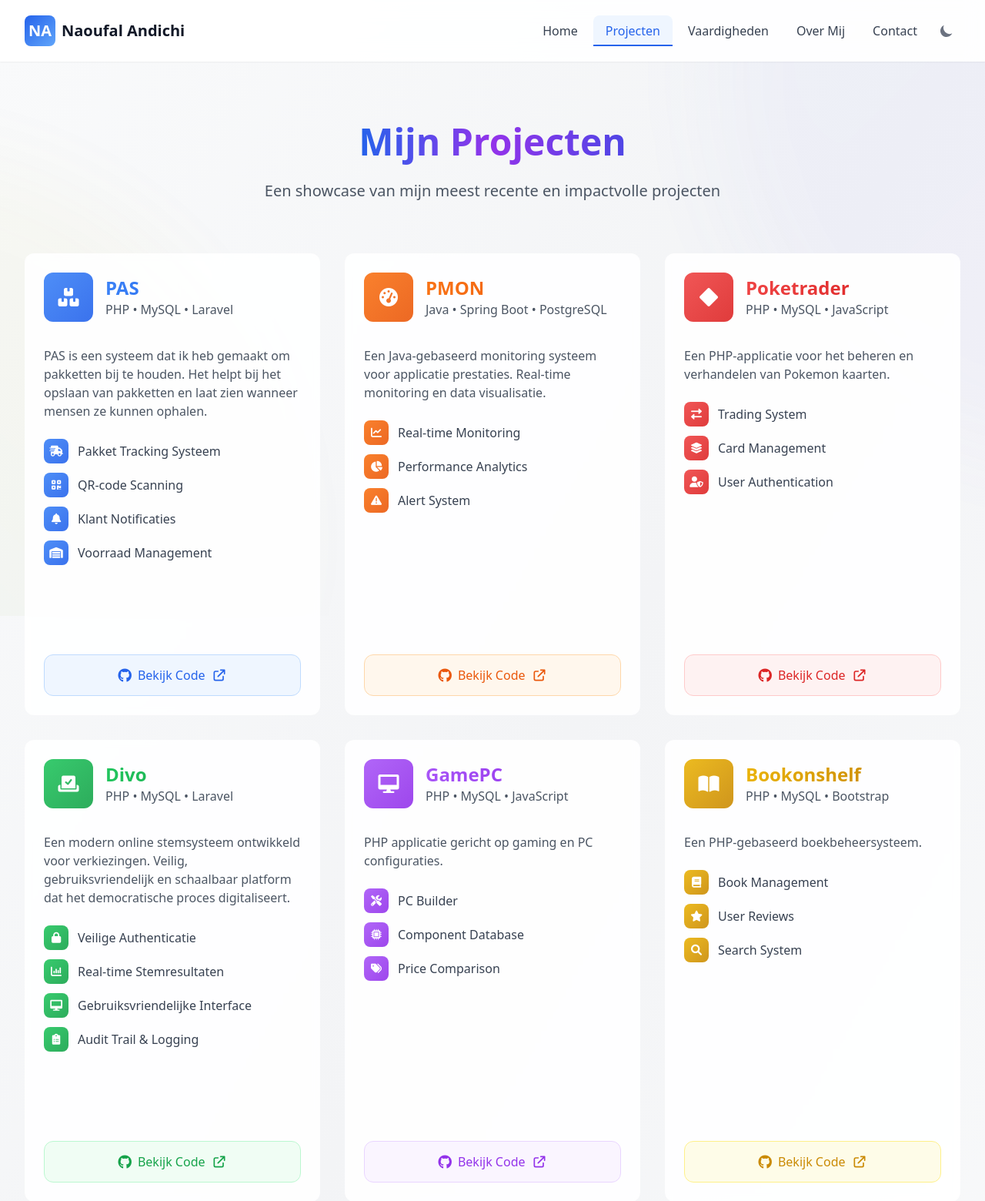
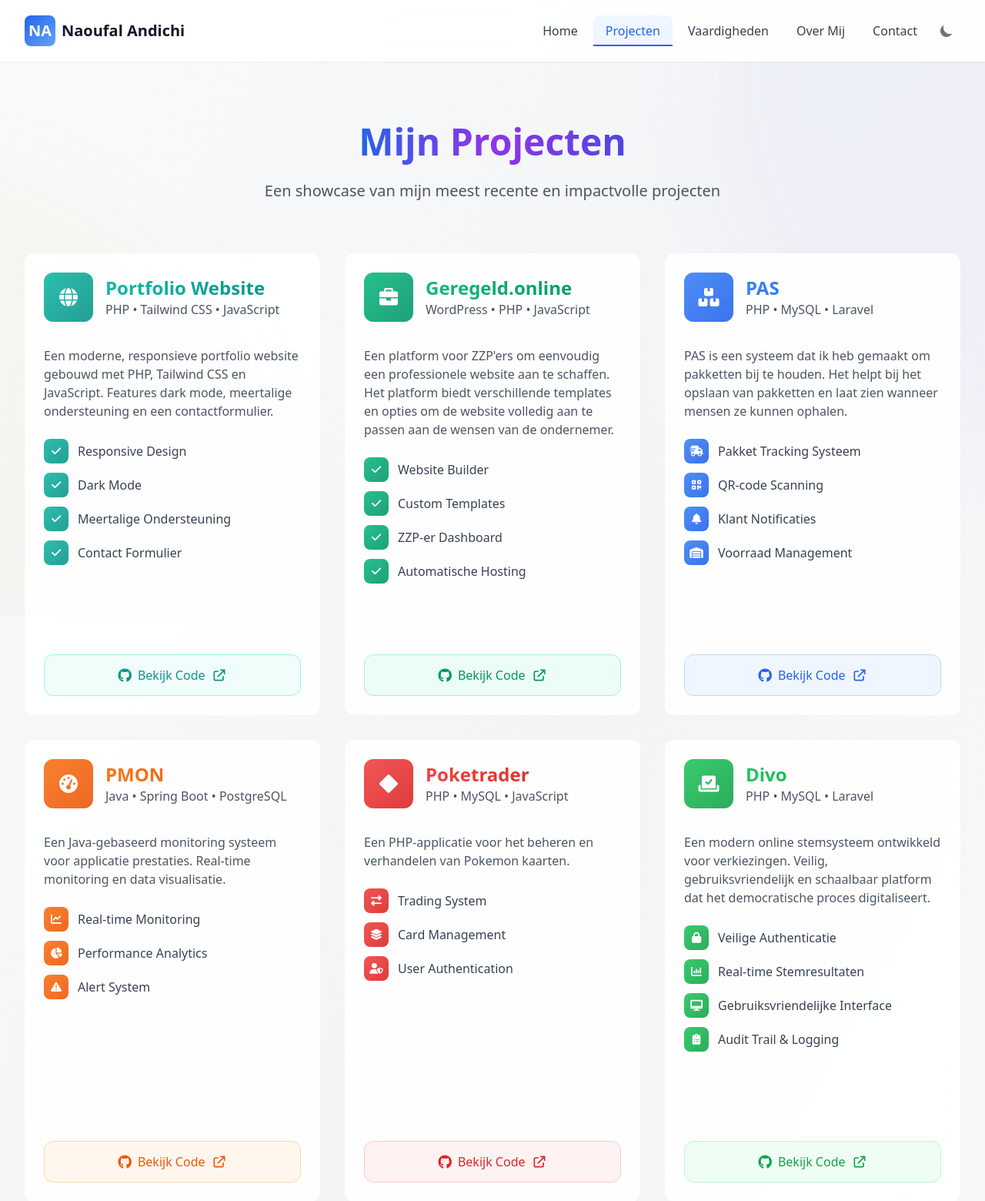
Before and after one commit to nandichi/portfolio-website, a PHP site: page /projects.php in a window 1280 px wide. Shown: the top 1560 px of the page at 77% size. Run offline with PHP 8.4, Linux system fonts and the light colour scheme; some libraries are stand-ins or nearby versions.

Commit message:
projecten toegevoegd

```diff
--- a/projects.php
+++ b/projects.php
@@ -29,6 +29,34 @@
             <div class="grid grid-cols-1 md:grid-cols-2 lg:grid-cols-3 gap-8">
                 <?php
                 $projects = [
+                    [
+                        'name' => 'Portfolio Website',
+                        'description' => 'Een moderne, responsieve portfolio website gebouwd met PHP, Tailwind CSS en JavaScript. Features dark mode, meertalige ondersteuning en een contactformulier.',
+                        'tech' => ['PHP', 'Tailwind CSS', 'JavaScript'],
+                        'icon' => 'fa-globe',
+                        'color' => 'teal',
+                        'github' => 'portfolio-website',
+                        'features' => [
+                            'Responsive Design',
+                            'Dark Mode',
+                            'Meertalige Ondersteuning',
+                            'Contact Formulier'
+                        ]
+                    ],
+                    [
+                        'name' => 'Geregeld.online',
+                        'description' => 'Een platform voor ZZP\'ers om eenvoudig een professionele website aan te schaffen. Het platform biedt verschillende templates en opties om de website volledig aan te passen aan de wensen van de ondernemer.',
+                        'tech' => ['WordPress', 'PHP', 'JavaScript', 'SCSS'],
+                        'icon' => 'fa-briefcase',
+                        'color' => 'emerald',
+                        'github' => 'go-theme',
+                        'features' => [
+                            'Website Builder',
+                            'Custom Templates',
+                            'ZZP-er Dashboard',
+                            'Automatische Hosting'
+                        ]
+                    ],
                     [
                         'name' => 'PAS',
                         'description' => 'PAS is een systeem dat ik heb gemaakt om pakketten bij te houden. Het helpt bij het opslaan van pakketten en laat zien wanneer mensen ze kunnen ophalen.',
```
